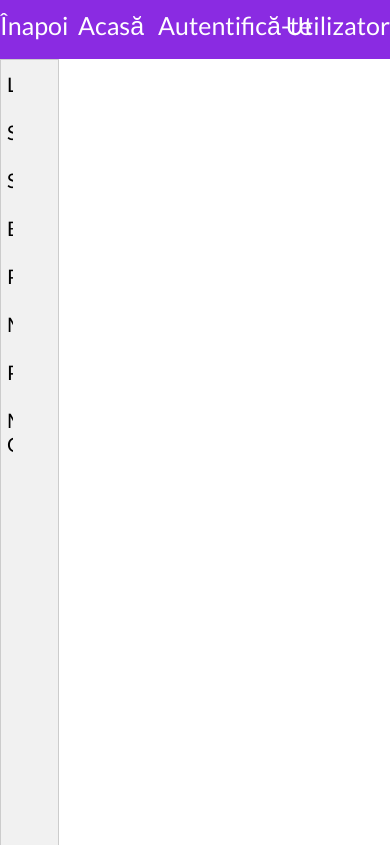
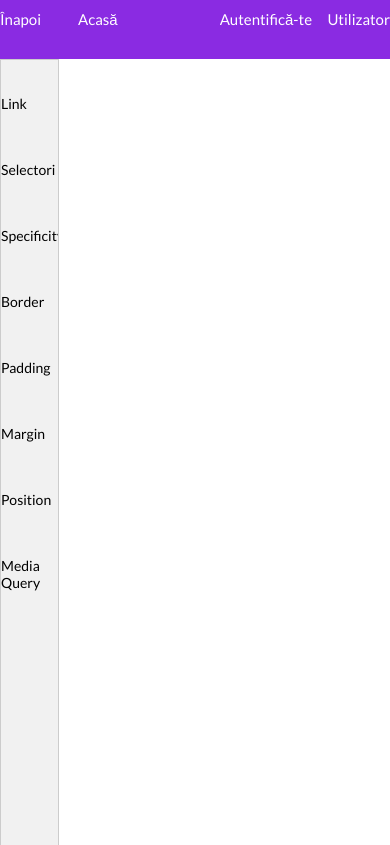
Before and after one commit to anamariarotariu/LeHS, a PHP site: page /documentatieCSS.html in a window 390 px wide. Shown: the top 845 px of the page. Run offline with PHP 8.4, Linux system fonts and the light colour scheme.

Commit message:
responsive page

```diff
--- a/documentatieCSS.css
+++ b/documentatieCSS.css
@@ -81,8 +81,7 @@ a {
   left: 15%;
   display: none;
 }
-.documentation h3,
-.documentation h4 {
+.documentation h3 {
   margin-bottom: 3em;
   text-align: center;
   letter-spacing: 0.1em;
@@ -130,42 +129,39 @@ a {
   left: 10%;
 }
 /* responsive design */
-@media (max-width: 965px) {
-}
-@media (max-width: 776px) {
-  .choose__topic--section {
-    float: left;
-    border: 1px solid var(--border-bk);
-    background-color: var(--aside-bk-color);
-    width: 15%;
-    height: 100%;
+@media (max-width: 885px) {
+  .choose__topic--section button {
+    font-size: 16px;
   }
-
-  .choose__topic--section button {
-    display: block;
-    background-color: inherit;
-    color: var(--font-color-aside);
-    padding: 12px 6px;
-    width: 7%;
-    border: none;
-    outline: none;
-    text-align: left;
-    cursor: pointer;
+  .documentation h3 {
+    font-size: 25px;
   }
-
-  .choose__topic--section button:hover {
-    background-color: var(--btn-hover);
+  .documentation p {
+    font-size: 16px;
   }
-
-  .choose__topic--section button.active {
-    background-color: var(--border-bk);
-  }
-
-  .documentation {
-    float: left;
-    border: 1px solid var(--border-bk);
-    width: 75%;
-    border-left: none;
-    display: none;
+  .nav ul li a {
+    font-size: 20px;
   }
 }
+@media (max-width: 670px) {
+  .choose__topic--section button {
+    margin-top: 1.5em;
+    padding-left: 0;
+  }
+}
+@media (max-width: 595px) {
+  .choose__topic--section button {
+    font-size: 14px;
+  }
+}
+@media (max-width: 466px) {
+  .nav ul li a {
+    font-size: 15px;
+  }
+  .documentation p {
+    font-size: 14px;
+  }
+  .documentation h3 {
+    font-size: 16px;
+  }
+}
--- a/documentatieCSS.html
+++ b/documentatieCSS.html
@@ -28,7 +28,7 @@
 
         <button class="doclinks" onmouseover="openDoc(event, 'Link')"> Link</button>
         <button class="doclinks" onmouseover="openDoc(event, 'Selectors')"> Selectori</button>
-        <button class="doclinks" onmouseover="openDoc(event, 'Specificity')"> Specificitate</button>
+        <button class="doclinks" onmouseover="openDoc(event, 'Specificity')"> Specificity</button>
         <button class="doclinks" onmouseover="openDoc(event, 'Border')"> Border</button>
         <button class="doclinks" onmouseover="openDoc(event, 'Padding')">Padding</button>
         <button class="doclinks" onmouseover="openDoc(event, 'Margin')">Margin</button>
@@ -43,8 +43,7 @@
         <p>
             <span>De reținut!</span>
             Tag-ul link este indicat să fie plasat în partea de head a documentului HTML, deoarece este un element care nu este vizibil în conținutul propriu-zis al paginii.</p>
-            <a href="#specificity" class="next--btn"> Înainte &raquo;</a>
-            <a href="#Link" class="previous--btn">&laquo; Înapoi</a>
+
     </div>
     <div id="Selectors" class="documentation">
         <h3>Selectori</h3>
@@ -54,8 +53,7 @@
            Este indicată folosirea clasei atunci când dorim să stilizăm elemente multiple și a id-ului atunci când caracteristicile sunt aplicate unui singur element.
         </p>
         <p>De asemenea, unui element i se pot adăuga mai multe clase sau atât clase, cât și id-uri în funcție de stilizarea pe care dorim să i-o aplicăm. Pentru a aplica același stil mai multor elemente le putem concatena folosind <span>,</span> . Pentru a selecta un element care se află în interiorul unui element care are o clasă sau un id anume se va scrie: <span> .nume_clasa_parinte/#id_element_parinte .nume_clasa_copil/#id_copil</span>.</p>
-        <a href="#specificity" class="next--btn"> Înainte &raquo;</a>
-        <a href="#Link" class="previous--btn">&laquo; Înapoi</a>
+
     </div>
     <div id="Specificity" class="documentation">
         <h3>Specificitate</h3>
@@ -70,8 +68,7 @@
                 <p> Elementul al treilea în ierarhie este alcătuit din clase, pseudo-clase (precum <span>hover, focus, active</span>) sau
                 atribute. Cel de-al patrulea element este tag-ul și pseudo-elementele, precum <span>before, after</span>. </p>
                 <p>Cel mai puțin specific element este selectorul universal, *. Pentru a calcula specificitatea, se poate folosi un calculator special creat pentru acest lucru.</p>
-                <a href="#specificity" class="next--btn"> Înainte &raquo;</a>
-                <a href="#Link" class="previous--btn">&laquo; Înapoi</a>
+
     </div>
     <div id="Border" class="documentation">
         <h3>Border</h3>
@@ -83,23 +80,19 @@
             Stilurile pe care le poate avea o bordură sunt <span>punctat (dotted), solid, dublă (double)</span>, dar mai există și altele.
         </p>
         <p> Există o varietate de culori pe care le poate avea o bordură, neexistând niciun fel de restricție din acest punct de vedere.</p>
-    <a href="#specificity" class="next--btn"> Înainte &raquo;</a>
-    <a href="#Link" class="previous--btn">&laquo; Înapoi</a>
+
     </div>
     <div id="Padding" class="documentation">
         <h3>Padding</h3>
         <p>Padding-ul este spațiul dintre conținut și bordură. Acesta poate fi setat individual pentru fiecare laterală, folosind <span>padding-left, padding-right, padding-top, padding-bottom</span> sau se poate folosi proprietatea <span>padding</span>, care va seta cu valoarea specificată padding-ul pentru anumite laterale.</p>
         <p><span>De reținut!</span> Valoarea padding-ului poate fi exprimată folosind unități de măsură (precum px, em, rem), cu ajutorul procentelor sau poate fi setat <span>inherit</span>, adică va moșteni valoarea elementului părinte, dar nu se pot folosi valori negative.</p>
         <p>Alt lucru foarte important despre padding este că, atunci când un element are setată o valoare pentru lățime, padding-ul va fi adunat la valoarea lățimii. Dacă se dorește păstrarea valorii lățimii, se va folosi proprietatea <span>box-sizing</span>.</p>
-    <a href="#specificity" class="next--btn"> Înainte &raquo;</a>
-    <a href="#Link" class="previous--btn">&laquo; Înapoi</a>
     </div>
     <div id="Margin" class="documentation">
         <h3>Margin</h3>
         <p>Marginea unui element este o proprietatea folosită pentru a crea spațiu între elemente.</p>
         <p><span>De reținut!</span> Valoarea pentru margine poate fi setată folosind unități de măsură (precum px, em, rem), cu ajutorul procentelor, poate fi setată ca fiind <span>inherit</span>, adică va moșteni valoarea elementului părinte sau poate fi declarată <span>auto</span>, caz în care browser-ul o va calcula. </p>
-    <a href="#specificity" class="next--btn"> Înainte &raquo;</a>
-    <a href="#Link" class="previous--btn">&laquo; Înapoi</a>
+
     </div>
     <div id="Position" class="documentation">
         <h3>Position</h3>
@@ -107,8 +100,7 @@
         <p><span>De reținut!</span> Există 5 valori pe care le poate avea această proprietate și anume, <span>static, relative, fixed, absolute, sticky</span>. Valoarea default este <span>static</span>. Cele mai folosite valori sunt absolute și relative. Absolute va poziționa elementul în raport cu primul părinte care are poziția diferită de cea default, iar relative îl va poziționa în raport cu poziția sa default. Proprietățile absolut necesare atunci când se folosește <span>position: absolute;</span> sunt <span>top, right, bottom și left</span>.
         </p>
         <p>Valoarea <span>sticky</span> a unui element va lipi acel element de un altul atunci când are loc acțiunea de scroll, iar <span>fixed</span> va plasa elementul într-o poziție fixă indiferent de modificările ce au loc în pagină.</p>
-        <a href="#specificity" class="next--btn"> Înainte &raquo;</a>
-        <a href="#Link" class="previous--btn">&laquo; Înapoi</a>
+
     </div>
     <div id="MediaQuery" class="documentation">
         <h3>Media Query</h3>
```
